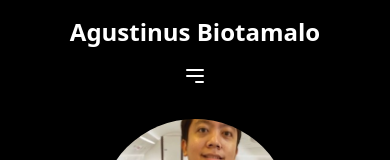
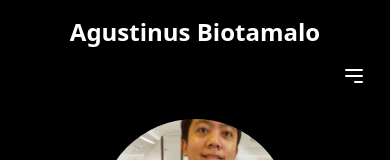
Before and after one commit to cryptorichyrich/aboutme, a React (Vite) app: page / in a window 390 px wide. Shown: the top 160 px of the page. Built offline with nearby package versions, Linux system fonts and the light colour scheme.

Commit message:
Update Navbar.jsx

```diff
--- a/src/components/Navbar.jsx
+++ b/src/components/Navbar.jsx
@@ -15,28 +15,27 @@ const Navbar = () => {
   const [isOpen, setIsOpen] = useState(false);
 
   return (
-    <><div id="home" style={{top:"0", width:"100%", height:"5px"}}></div>
+    <>
+<div id="home" style={{top:"0", width:"100%", height:"5px"}}></div>
 <nav className="bg-black text-white fixed w-full z-10 top-0">
   <div className="container mx-auto flex flex-col md:flex-row justify-between items-center py-4 px-6 md:px-16 lg:px-24">
 
-        {/* Brand name */}
-        <div className="text-2xl font-bold mb-4 md:mb-0">
+    {/* Brand name positioned above navigation links on mobile */}
+    <div className="text-2xl font-bold mb-4 md:mb-0 md:order-1">
       <a href="/">Agustinus Biotamalo</a>
     </div>
 
-        {/* Hamburger button */}
-        {!isOpen && (
-          <div className="md:hidden">
-            <button onClick={() => setIsOpen(true)} className="focus:outline-none">
+    {/* Hamburger button aligned to the right on mobile */}
+    <div className="self-end md:hidden order-3">
+      <button onClick={() => setIsOpen(!isOpen)} className="focus:outline-none">
         <svg className="w-6 h-6" fill="none" stroke="currentColor" viewBox="0 0 24 24" xmlns="http://www.w3.org/2000/svg">
           <path strokeLinecap="round" strokeLinejoin="round" strokeWidth="2" d="M4 6h16M4 12h16m-7 6h7" />
         </svg>
       </button>
     </div>
-        )}
 
     {/* Menu items */}
-        <div className={`flex flex-col items-center md:flex-row md:items-center md:space-x-6 space-y-4 md:space-y-0 ${isOpen ? 'flex' : 'hidden'} md:block`}>
+    <div className={`flex flex-col items-center md:flex-row md:items-center md:space-x-6 space-y-4 md:space-y-0 ${isOpen ? 'flex' : 'hidden'} md:block order-2`}>
       <a href="#home" className="hover:text-gray-400 text-center" onClick={() => setIsOpen(false)}>Home</a>
       <a href="#aboutMe" className="hover:text-gray-400 text-center" onClick={() => setIsOpen(false)}>About Me</a>
       <a href="#services" className="hover:text-gray-400 text-center" onClick={() => setIsOpen(false)}>Services</a>
@@ -53,18 +52,6 @@ const Navbar = () => {
         Whatsapp Me
       </button>
     </div>
-
-        {/* Close (X) button on mobile */}
-        {isOpen && (
-          <button
-            onClick={() => setIsOpen(false)}
-            className="absolute top-4 right-4 md:hidden focus:outline-none"
-          >
-            <svg className="w-6 h-6" fill="none" stroke="currentColor" viewBox="0 0 24 24" xmlns="http://www.w3.org/2000/svg">
-              <path strokeLinecap="round" strokeLinejoin="round" strokeWidth="2" d="M6 18L18 6M6 6l12 12" />
-            </svg>
-          </button>
-        )}
   </div>
 </nav>
     </>
```
Lines whose indentation alone changed are shown as unchanged.
